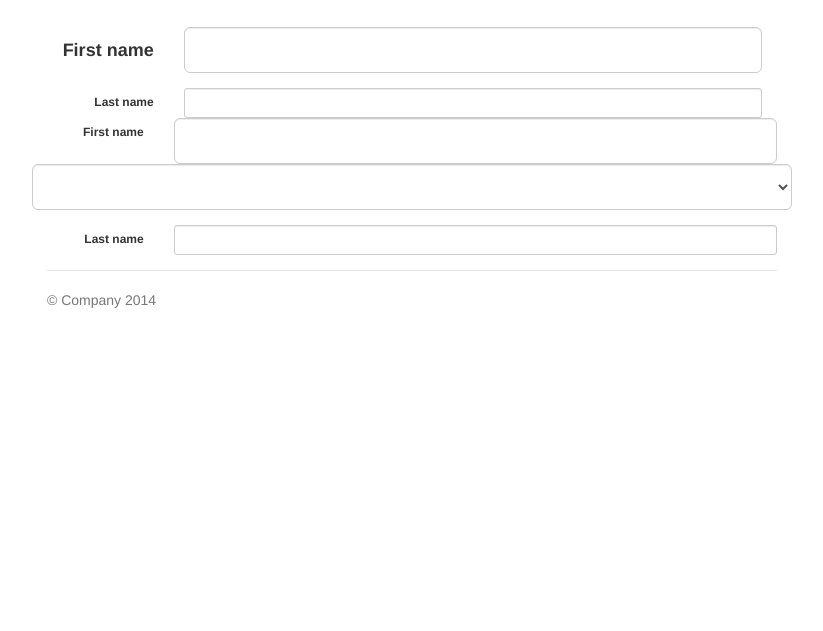
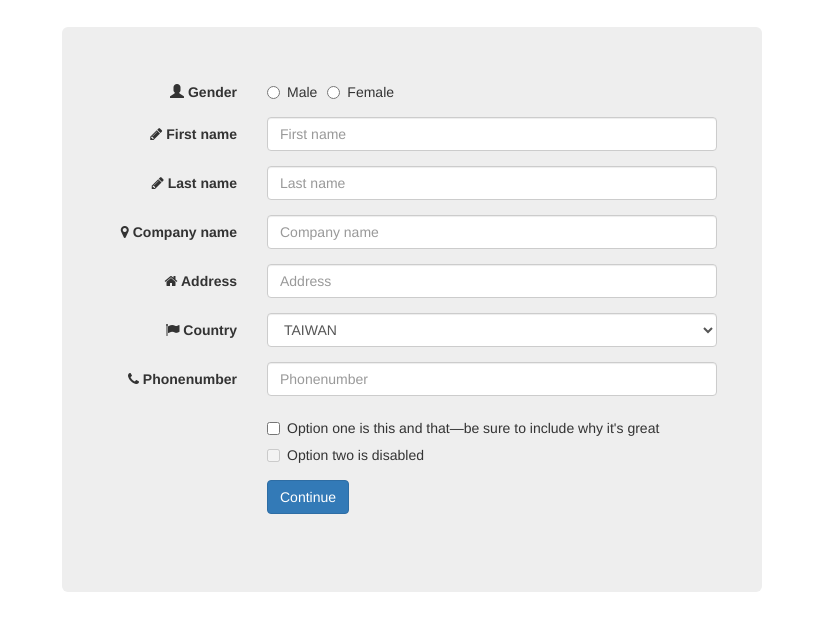
Before and after one commit to a9wei/form-simple, a plain HTML site: page user.html in a window 1280 px wide. Shown: the part 83-714 px from the top of the page, without its empty margins (228-1051 px from the left). Drawn offline with nearby package versions, Linux system fonts and the light colour scheme.

Commit message:
完成user表單！
yeah!!!!

```diff
--- a/css/jumbotron-narrow.css
+++ b/css/jumbotron-narrow.css
@@ -46,10 +46,6 @@ body {
   text-align: center;
   border-bottom: 1px solid #e5e5e5;
 }
-.jumbotron .btn {
-  padding: 14px 24px;
-  font-size: 21px;
-}
 
 /* Supporting marketing content */
 .marketing {
--- a/user.html
+++ b/user.html
@@ -7,8 +7,10 @@
 	<link rel="stylesheet" href="http://netdna.bootstrapcdn.com/bootstrap/3.1.1/css/bootstrap.min.css">
 
 	<!-- Optional theme -->
-	<link rel="stylesheet" href="http://netdna.bootstrapcdn.com/bootstrap/3.1.1/css/bootstrap-theme.min.css">
+	<!--link rel="stylesheet" href="http://netdna.bootstrapcdn.com/bootstrap/3.1.1/css/bootstrap-theme.min.css"-->
 	<link rel="stylesheet" href="css/jumbotron-narrow.css">
+	<link href="http://maxcdn.bootstrapcdn.com/font-awesome/4.1.0/css/font-awesome.min.css" rel="stylesheet">
+	<meta name="viewport" content="width=device-width, initial-scale=1">
 	<script src="http://code.jquery.com/jquery-1.11.0.min.js"></script>
 	<script src="http://code.jquery.com/jquery-migrate-1.2.1.min.js"></script>
 	<!-- Latest compiled and minified JavaScript -->
@@ -19,56 +21,121 @@
 	<div class="container">
 	  <div class="header">
 	    <ul class="nav nav-pills pull-right">
-	      <li><a href="#">Home</a></li>
+	      <li><a href="index.html">Home</a></li>
 	      <li class="active"><a href="#">會員表單</a></li>
-	      <li><a href="#">購物車表單</a></li>
-	      <li><a href="#">登入表單</a></li>
+	      <li><a href="cars.html">購物車表單</a></li>
+	      <li><a href="sign-up.html">登入表單</a></li>
 	    </ul>
 	    <h3 class="text-muted">會員表單</h3>
 	  </div>
 		<!--form 從這裡開始-->
-		<form class="form-horizontal" role="form">
+		<div class="jumbotron">
+			<form method="GET" class="form-horizontal row" role="form">
 
-	  		<div class="form-group form-group-lg">
-		    	<label class="col-sm-2 control-label" for="formGroupInputLarge">First name</label>
-		    	<div class="col-sm-10">
-		      		<input class="form-control" type="text" id="formGroupInputLarge">
-		  	  	</div>
-	  		</div>
-
-	  		<div class="form-group form-group-sm">
-	  		 	<label class="col-sm-2 control-label" for="formGroupInputSmall">Last name</label>
-				<div class="col-sm-10">
-					<input class="form-control" type="text" id="formGroupInputSmall">
+				<div class="form-group">
+					<label class="col-sm-3 control-label  ">
+						<i class="glyphicon glyphicon-user"></i>
+						Gender
+					</label>
+					 	<div class="col-sm-9">
+					 		<label class="radio-inline pull-left">
+					 			<input type="radio" name="inlineRadioOptions" id="inlineRadio1" value="option1"> Male
+				 			</label>
+							<label class="radio-inline pull-left">
+								<input type="radio" name="inlineRadioOptions" id="inlineRadio2" value="option2"> Female
+							</label>
+						</div>
+					</label>
 				</div>
-			<div class="form-group form-group-lg">
-		    	<label class="col-sm-2 control-label" for="formGroupInputLarge">First name</label>
-		    	<div class="col-sm-10">
-		      	<input class="form-control" type="text" id="formGroupInputLarge">
-		  	  	</div>
-		  	  	<select class="form-control">...</select>
-	  		</div>
-	  		<div class="form-group form-group-sm">
-	  		 <label class="col-sm-2 control-label" for="formGroupInputSmall">Last name</label>
-	   		 <div class="col-sm-10">
-	    	 <input class="form-control" type="text" id="formGroupInputSmall">
-	    	</div>
 
 
+				<div class="form-group">
+			    	<label for="inputEmail3" class="col-sm-3 control-label">
+						<i class="fa fa-pencil"></i>
+			    		First name</label>
+			    		<div class="col-sm-9">
+			      			<input type="First name" class="form-control" id="inputEmail3" placeholder="First name">
+			    		</div>
+			  	</div>
+
+			  	<div class="form-group">
+			    	<label for="inputPassword3" class="col-sm-3 control-label">
+						<i class="fa fa-pencil"></i>
+			    		Last name</label>
+			    		<div class="col-sm-9">
+			      			<input type="Last name" class="form-control" id="inputPassword3" placeholder="Last name">
+			    		</div>
+			  	</div>
+
+				<div class="form-group">
+			    	<label for="inputCompany name3" class="col-sm-3 control-label">
+			    		<i class="fa fa-map-marker"></i>
+			    		Company name</label>
+			    		<div class="col-sm-9">
+			      			<input type="Company name" class="form-control" id="inputCompany name3" placeholder="Company name">
+			    		</div>
+			  	</div>
+
+				<div class="form-group">
+			    	<label for="inputAddress3" class="col-sm-3 control-label">
+			    		<i class="fa fa-home"></i>
+			    		Address
+			    	</label>
+			    		<div class="col-sm-9">
+			      			<input type="Address" class="form-control" id="inputAddress3" placeholder="Address">
+			    		</div>
+			  	</div>
+
+				<div class="form-group">
+			    	<label for="inputCountry3" class="col-sm-3 control-label">
+			    		<i class="fa fa-flag"></i>
+			    		Country</label>
+					  	<div class="col-sm-9">
+						  	<select class="form-control">
+							  <option>TAIWAN</option>
+							  <option>JAPAN</option>
+							  <option>INDIA</option>
+							  <option>UNITE STATE</option>
+							  <option>GERMANY</option>
+							</select>
+					  	</div>
+				</div>
+
+				<div class="form-group">
+			    	<label for="inputPhonenumber3" class="col-sm-3 control-label">
+			    		<i class="fa fa-phone"></i>
+			    		Phonenumber</label>
+			    		<div class="col-sm-9">
+			      			<input type="Phonenumber" class="form-control" id="inputPhonenumber3" placeholder="Phonenumber">
+			    		</div>
+			  	</div>
+				<div class="form-group">
+				    <div class="col-sm-9 col-sm-offset-3">
+						<div class="checkbox pull-left">
+							  <label>
+							    <input type="checkbox">
+							    Option one is this and that&mdash;be sure to include why it's great
+							  </label>
+						</div>
+						<div class="checkbox disabled pull-left">
+							  <label>
+							    <input type="checkbox" value="" disabled>
+							    Option two is disabled
+							  </label>
+						</div>
+					</div>
+				</div>
 
 
-
-	  		</div>
-		</form>
+				<div class="form-group">
+				    <p class="col-sm-9 col-sm-offset-3 ">
+				    	<button type="submit" class="btn btn-primary pull-left" >Continue</button>
+				    </p>
+				</div>
 
 
-
-
-
-	  <div class="footer">
-	    <p>© Company 2014</p>
-	  </div>
-
-	</div>
+			</form>
+		</div><!--jumbotron-->
+	</div><!--container-->
 </body>
 </html>
```
Also changed, not shown: sign-up.html (+25 -12 lines).
